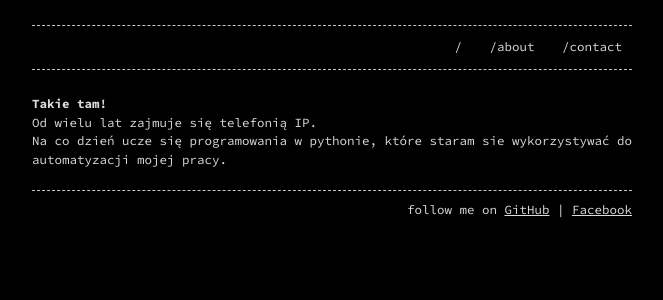
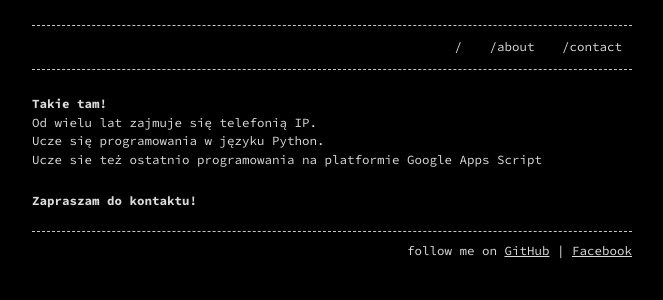
Before and after one commit to esccode/esccode.github.io, a Jekyll site: the page built from about.md, in a window 1280 px wide. Shown: the top 300 px of the page, without its empty margins (308-971 px from the left). Built offline with Jekyll 4.4.1, drawn with Linux system fonts in a browser that asks for light colours.

Commit message:
Update about.md

```diff
--- a/about.md
+++ b/about.md
@@ -8,4 +8,6 @@ permalink: /about/
 ## Takie tam!
 
 Od wielu lat zajmuje się telefonią IP.
-Na co dzień ucze się programowania w pythonie, które staram sie wykorzystywać do automatyzacji mojej pracy.
+Ucze się programowania w języku Python.
+Ucze sie też ostatnio programowania na platformie Google Apps Script
+# Zapraszam do kontaktu!
```
